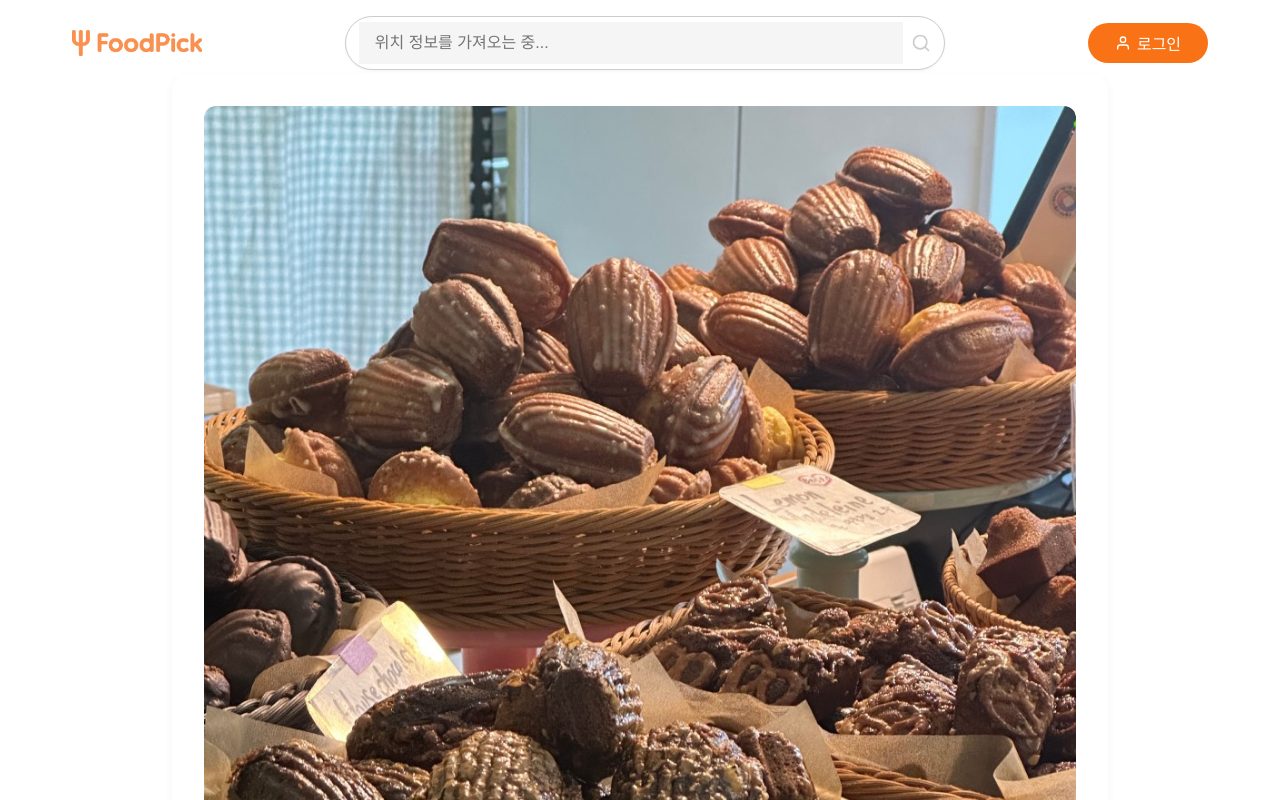
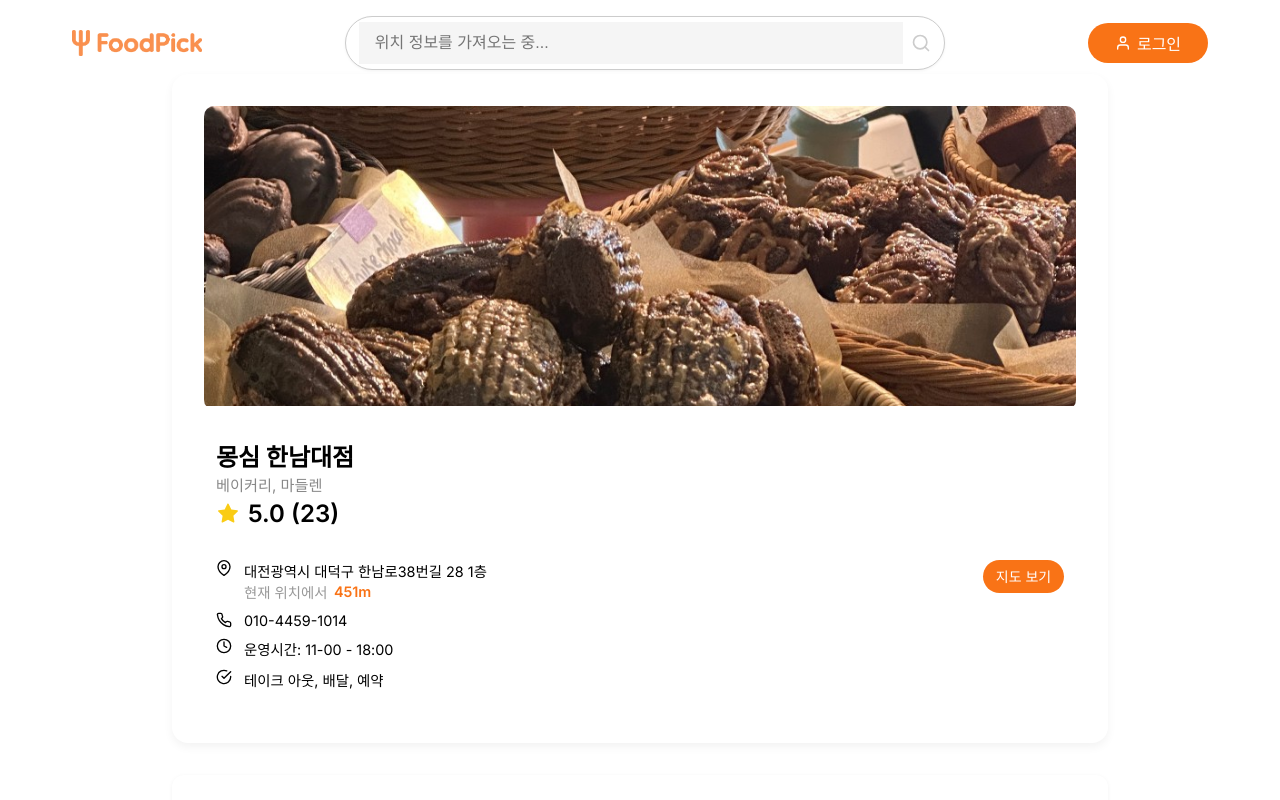
Before and after one commit to Food-Pick/FoodPick-Web, a Next.js app in the folder foodpick-nextjs-front/: page /restaurant_detail/1 in a window 1280 px wide. Shown: the top 800 px of the page. Built offline with nearby package versions, Linux system fonts and the light colour scheme; no server answers.

Commit message:
가게 이미지가 너무 커보이는 문제 해결

```diff
--- a/foodpick-nextjs-front/styles/restaurant_detail.module.css
+++ b/foodpick-nextjs-front/styles/restaurant_detail.module.css
@@ -25,8 +25,7 @@
 
 .heroImage {
   width: 100%;
-  height: auto;
-  border-radius: 12px;
+  height: 300px; /* ✅ 고정 높이 설정 */
   object-fit: cover;
 }
 
```
